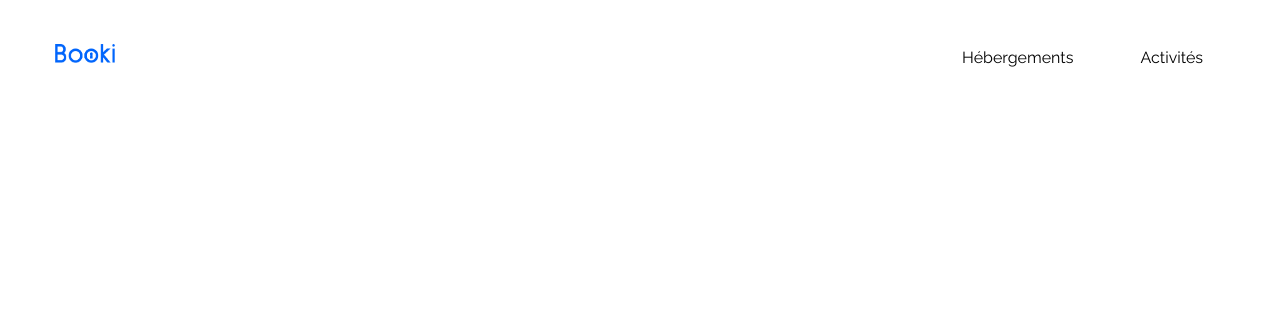
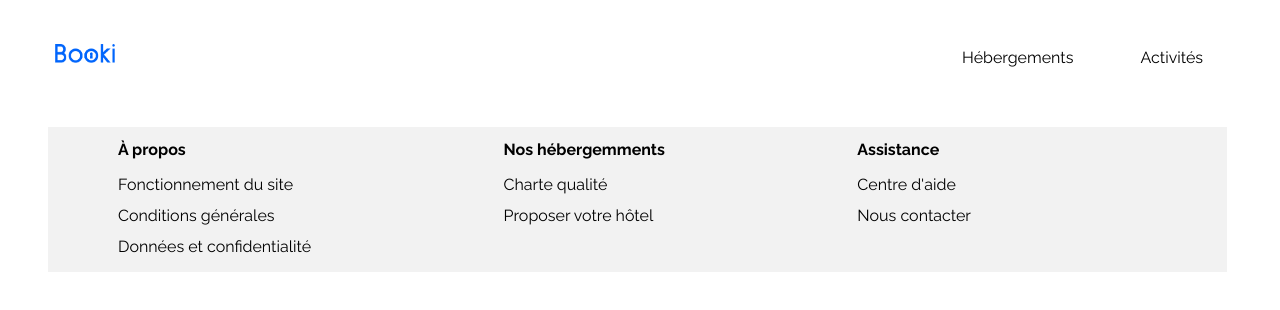
Before and after one commit to mel0ness/Project-3, a plain HTML site: page index.html in a window 1280 px wide. Drawn offline with Linux system fonts and the light colour scheme; a web font is replaced by a local one.

Commit message:
footer done

```diff
--- a/css/style.css
+++ b/css/style.css
@@ -35,16 +35,23 @@ body {
   font-weight: 700;
 }
 
-.card {
+.card,
+h2 {
   font-family: "Raleway", sans-serif;
   font-size: 16px;
   font-weight: 700;
 }
 
-.info {
+.info,
+li a {
   font-family: "Raleway", sans-serif;
   font-size: 16px;
   font-weight: 400;
+}
+
+li a {
+  text-decoration: none;
+  color: black;
 }
 
 /* header */
@@ -55,6 +62,7 @@ header {
   justify-content: space-between;
   margin-left: 55px;
   margin-right: 52.5px;
+  margin-bottom: 60px;
 }
 
 nav ul {
@@ -63,11 +71,6 @@ nav ul {
   margin: 0;
   padding-left: 0;
   gap: 18px;
-}
-
-header a {
-  text-decoration: none;
-  color: black;
 }
 
 header img {
@@ -91,3 +94,29 @@ nav ul li:hover a {
   font-weight: 500;
   color: #0065fc;
 }
+
+/* footer */
+
+footer {
+  background-color: #f2f2f2;
+  margin-left: 48px;
+  margin-right: 53px;
+  display: flex;
+  flex-direction: row;
+  justify-content: space-between;
+  padding-left: 70px;
+  padding-right: 20%;
+}
+
+footer ul {
+  list-style-type: none;
+  padding-left: 0;
+}
+
+footer h1 {
+  margin-bottom: 20px;
+}
+
+footer ul li {
+  margin-bottom: 12px;
+}
--- a/index.html
+++ b/index.html
@@ -21,11 +21,39 @@
         <img src="./imgs/logo/Booki.png" title="Logo de l'agence" alt="logo booki">
         <nav>
             <ul>
-                <li><a href="#" class="info">Hébergements</a></li>
-                <li><a href="#" class="info">Activités</a></li>
+                <li><a href="#">Hébergements</a></li>
+                <li><a href="#">Activités</a></li>
             </ul>
         </nav>
     </header>
+    <footer>
+        <div>
+            <h2>À propos</h2>
+            <ul>
+                <li><a href="#">Fonctionnement du site</a></li>
+                <li><a href="#">Conditions générales</a></li>
+                <li><a href="#">Données et confidentialité</a></li>
+            </ul>
+        </div>
+        <div>
+            <h2>Nos hébergemments</h2>
+            <ul>
+                <li><a href="#">Charte qualité</a></li>
+                <li><a href="#">Proposer votre hôtel</a></li>
+            </ul>
+        </div>
+        <div>
+            <h2>Assistance</h2>
+            <ul>
+                <li><a href="#">Centre d'aide</a></li>
+                <li><a href="#">Nous contacter</a></li>
+            </ul>
+        </div>
+
+
+
+    </footer>
+
 
 
 </body>
```
